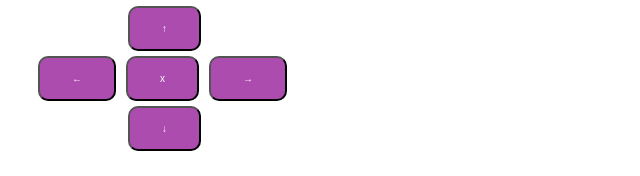
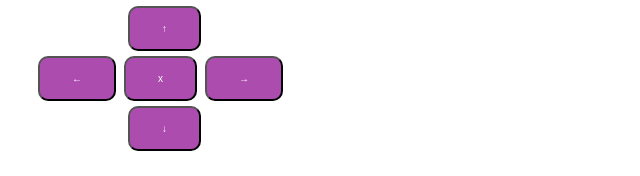
Before and after one commit to MuhammedAliGulcemal/APT, a plain HTML site: page Project/project.html in a window 1280 px wide. Shown: the part 421-597 px from the top of the page, 0-640 px from the left. Drawn offline with Linux system fonts and the light colour scheme.

Commit message:
project upgrade

```diff
--- a/Project/project.html
+++ b/Project/project.html
@@ -13,11 +13,20 @@
     <div class="row">
         <div class="column left">
             <canvas id="gameScreen"></canvas>
-            <button class="buttonUp" onclick="goUp()">↑</button>
-            <button class="buttonLeft" onclick="goLeft()">←</button>
-            <button class="buttonInt" onclick="interract()">x</button>
-            <button class="buttonRight" onclick="goRight()">→</button>
-            <button class="buttonDown" onclick="goDown()">↓</button>
+            <div>
+                <button class="buttonUp" onclick="goUp()">↑</button>
+            </div>
+            <div>
+                <button class="buttonLeft" onclick="goLeft()">←</button>
+                <button class="buttonInt" onclick="interract()">x</button>
+                <button class="buttonRight" onclick="goRight()">→</button>
+            </div>
+            <div>
+
+                <button class="buttonDown" onclick="goDown()">↓</button>
+            </div>
+
+
         </div>
         <div class="column right" hidden>
             <canvas id="layout"></canvas>
--- a/Project/styles.css
+++ b/Project/styles.css
@@ -32,7 +32,6 @@
     font-size: 10px;
     margin-top: 5px;
     margin-left: 110px;
-    margin-right: 100px;
     cursor: pointer;
     border-radius: 10px;
 }
@@ -44,9 +43,8 @@
     text-decoration: none;
     display: inline-block;
     font-size: 10px;
-    margin-top: 5px;
+    margin-top: 4px;
     margin-left: 20px;
-    margin-right: 2px;
     cursor: pointer;
     border-radius: 10px;
 }
@@ -60,7 +58,6 @@
     font-size: 10px;
     margin-top: 5px;
     margin-left: 4px;
-    margin-right: 2px;
     cursor: pointer;
     border-radius: 10px;
 }
@@ -74,7 +71,6 @@
     font-size: 10px;
     margin-top: 5px;
     margin-left: 4px;
-    margin-right: 1px;
     cursor: pointer;
     border-radius: 10px;
 }
```
